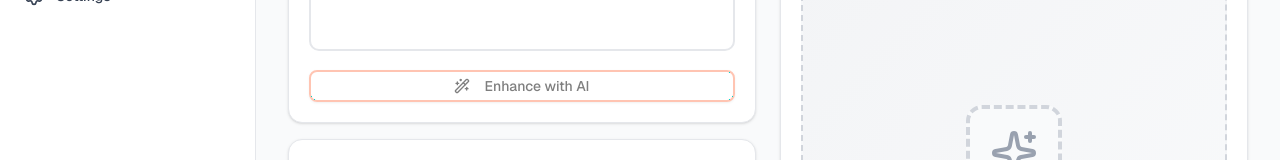
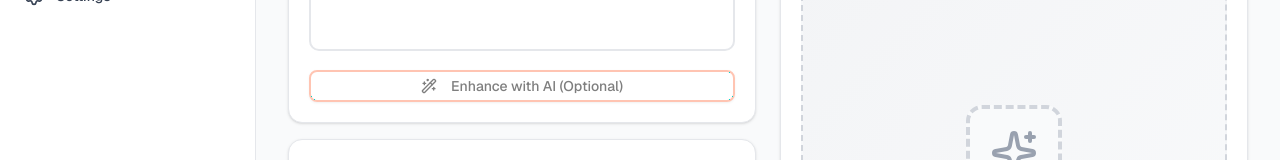
Before and after one commit to decodewithdeepak/menuviz, a Next.js app: page /dashboard in a window 1280 px wide. Shown: the part 236-396 px from the top of the page. Built offline with nearby package versions, Linux system fonts and the light colour scheme.

Commit message:
optional

```diff
--- a/app/dashboard/page.tsx
+++ b/app/dashboard/page.tsx
@@ -160,7 +160,7 @@ export default function DashboardPage() {
                 ) : (
                   <>
                     <Wand2 className="mr-2 h-4 w-4" />
-                    Enhance with AI
+                    Enhance with AI (Optional)
                   </>
                 )}
               </Button>
```
